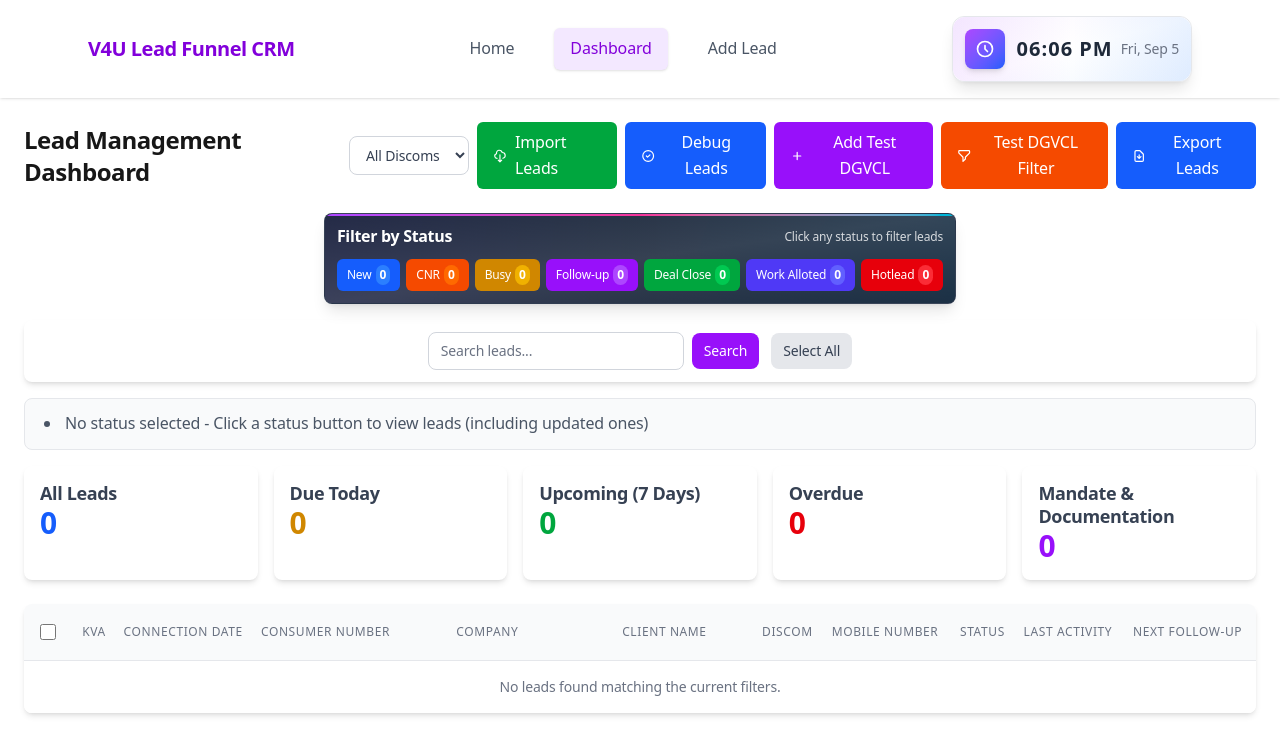
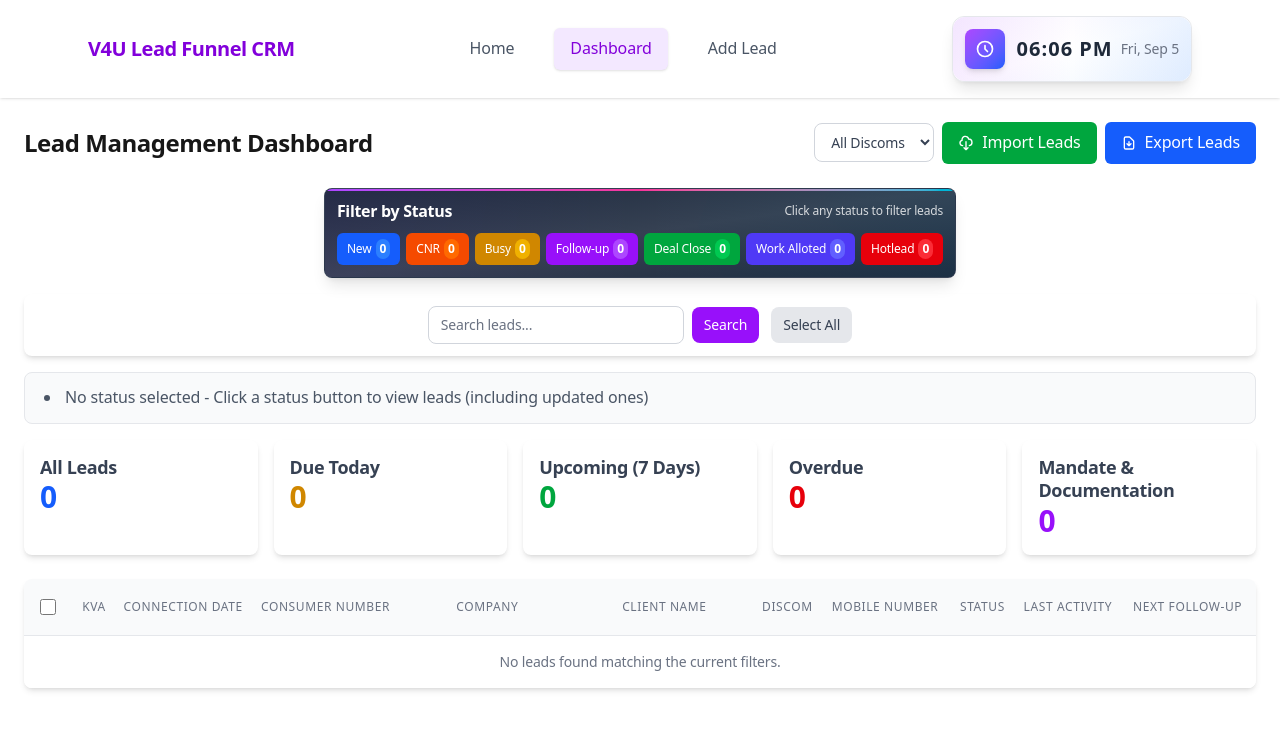
Before and after one commit to Harmitpatel428/Sales-Funnel-CM, a Next.js app: page /dashboard in a window 1280 px wide. Shown: the top 754 px of the page. Built offline with nearby package versions, Linux system fonts and the light colour scheme.

Commit message:
Sep 6, 2025, 12:30 AM

```diff
--- a/app/dashboard/page.tsx
+++ b/app/dashboard/page.tsx
@@ -924,10 +924,10 @@ export default function DashboardPage() {
           console.log('Value:', value);
           console.log('Value type:', typeof value);
           console.log('String value:', String(value));
-          lead.discom = String(value);
+        lead.discom = String(value);
           console.log('Mapped discom:', lead.discom);
           console.log('=== END DISCOM MAPPING DEBUG ===');
-          break;
+        break;
       case 'gidc':
       case 'gidc number':
       case 'gidc no':
@@ -1115,28 +1115,6 @@ export default function DashboardPage() {
     console.log('=== END TESTING DISCOM IMPORT ===');
   };
 
-  // Debug function to check current leads and discom values
-  const debugCurrentLeads = () => {
-    console.log('=== CURRENT LEADS DEBUG ===');
-    console.log('Total leads:', leads.length);
-    console.log('All leads:', leads);
-
-    const discomValues = leads.map(lead => ({
-      kva: lead.kva,
-      discom: lead.discom,
-      discomType: typeof lead.discom,
-      discomLength: lead.discom ? lead.discom.length : 'undefined'
-    }));
-
-    console.log('Discom values in all leads:', discomValues);
-
-    const dgvclLeads = leads.filter(lead => lead.discom === 'DGVCL');
-    const pgvclLeads = leads.filter(lead => lead.discom === 'PGVCL');
-
-    console.log('DGVCL leads:', dgvclLeads);
-    console.log('PGVCL leads:', pgvclLeads);
-    console.log('=== END CURRENT LEADS DEBUG ===');
-  };
 
   // Import leads into the system
   const importLeads = async (leadsToImport: Partial<Lead>[]) => {
@@ -1611,77 +1589,6 @@ export default function DashboardPage() {
             </label>
           </div>
 
-          {/* Debug Button */}
-          <button
-            onClick={debugCurrentLeads}
-            className="bg-blue-600 hover:bg-blue-700 text-white px-4 py-2 rounded-md transition-colors flex items-center space-x-2"
-          >
-            <svg className="w-4 h-4" fill="none" stroke="currentColor" viewBox="0 0 24 24">
-              <path strokeLinecap="round" strokeLinejoin="round" strokeWidth={2} d="M9 12l2 2 4-4m6 2a9 9 0 11-18 0 9 9 0 0118 0z" />
-            </svg>
-            <span>Debug Leads</span>
-          </button>
-
-          {/* Test DGVCL Button */}
-          <button
-            onClick={() => {
-              const testLead: Lead = {
-                id: crypto.randomUUID(),
-                kva: 'TEST-DGVCL',
-                consumerNumber: 'TEST123',
-                company: 'Test Company',
-                clientName: 'Test Client',
-                discom: 'DGVCL',
-                mobileNumber: '9876543210',
-                mobileNumbers: [{ id: '1', number: '9876543210', name: '', isMain: true }],
-                companyLocation: 'Test Location',
-                unitType: 'New',
-                status: 'New',
-                lastActivityDate: '',
-                followUpDate: '',
-                notes: 'Test lead for DGVCL filter',
-                isDone: false,
-                isDeleted: false,
-                isUpdated: false,
-                activities: [],
-                mandateStatus: 'Pending',
-                documentStatus: 'Pending Documents',
-                connectionDate: '',
-                gidc: '',
-                gstNumber: ''
-              };
-              addLead(testLead);
-              console.log('Added test DGVCL lead:', testLead);
-            }}
-            className="bg-purple-600 hover:bg-purple-700 text-white px-4 py-2 rounded-md transition-colors flex items-center space-x-2"
-          >
-            <svg className="w-4 h-4" fill="none" stroke="currentColor" viewBox="0 0 24 24">
-              <path strokeLinecap="round" strokeLinejoin="round" strokeWidth={2} d="M12 6v6m0 0v6m0-6h6m-6 0H6" />
-            </svg>
-            <span>Add Test DGVCL</span>
-          </button>
-
-          {/* Test Filter Button */}
-          <button
-            onClick={() => {
-              console.log('=== TESTING DISCOM FILTER ===');
-              console.log('Current discomFilter:', discomFilter);
-              console.log('Current activeFilters:', activeFilters);
-              setDiscomFilter('DGVCL');
-              setActiveFilters(prev => ({
-                ...prev,
-                discom: 'DGVCL'
-              }));
-              console.log('Set filter to DGVCL');
-              console.log('=== END TESTING DISCOM FILTER ===');
-            }}
-            className="bg-orange-600 hover:bg-orange-700 text-white px-4 py-2 rounded-md transition-colors flex items-center space-x-2"
-          >
-            <svg className="w-4 h-4" fill="none" stroke="currentColor" viewBox="0 0 24 24">
-              <path strokeLinecap="round" strokeLinejoin="round" strokeWidth={2} d="M3 4a1 1 0 011-1h16a1 1 0 011 1v2.586a1 1 0 01-.293.707l-6.414 6.414a1 1 0 00-.293.707V17l-4 4v-6.586a1 1 0 00-.293-.707L3.293 7.293A1 1 0 013 6.586V4z" />
-            </svg>
-            <span>Test DGVCL Filter</span>
-          </button>
 
           {/* Export Button */}
           <button
```
